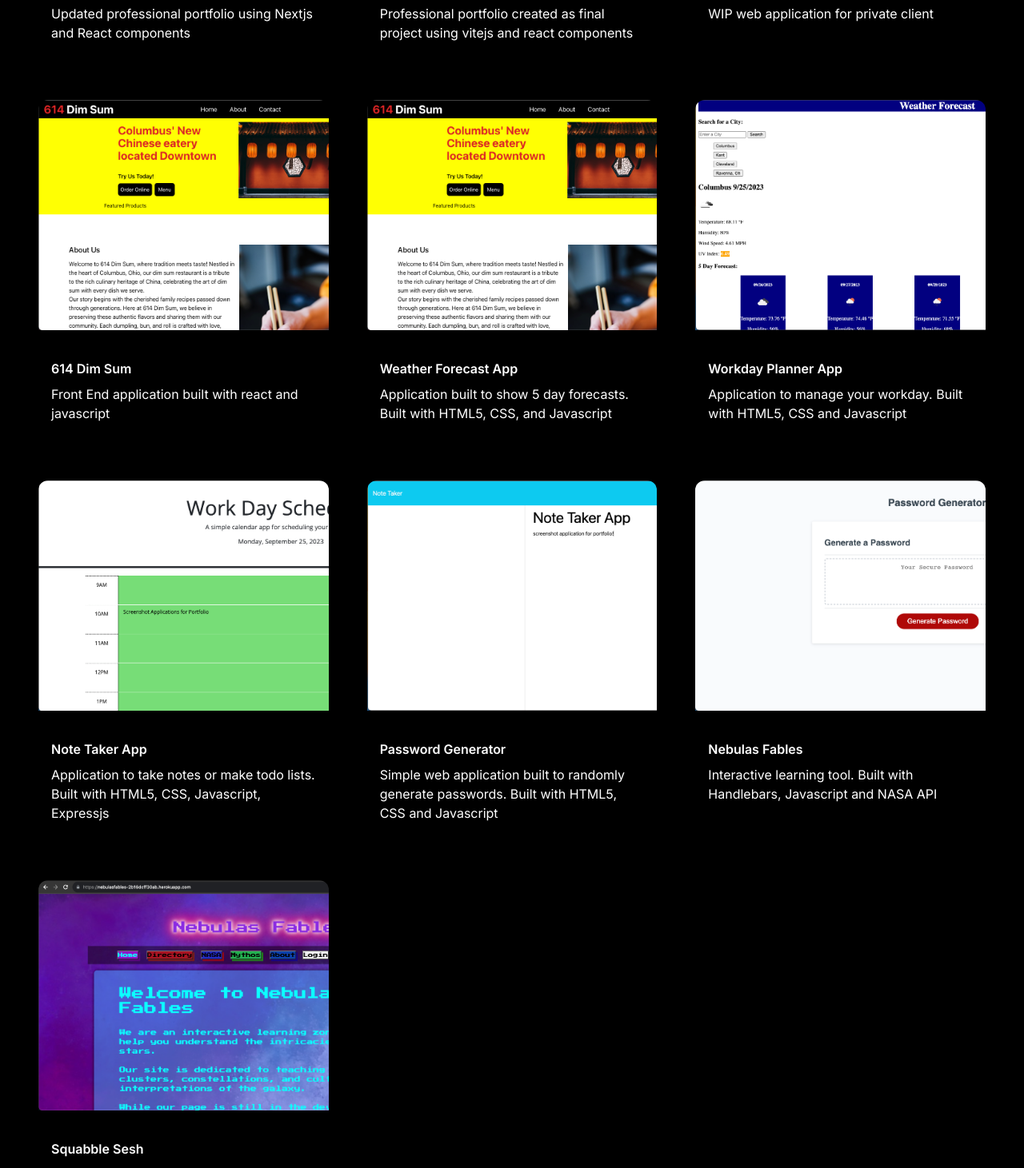
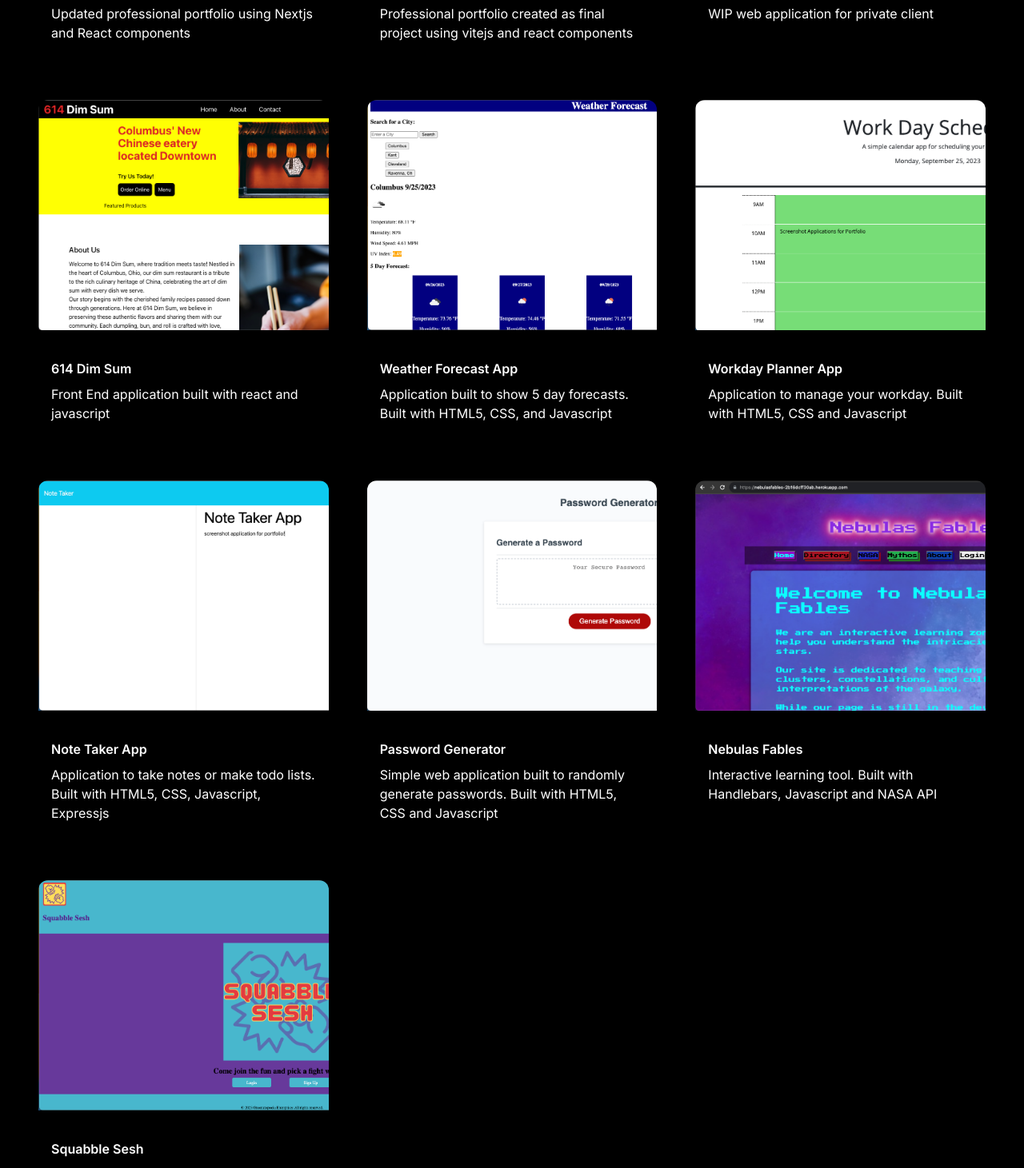
Before and after one commit to derekmeduri/react-portfolio-2.0, a Next.js app: page / in a window 1280 px wide. Shown: the part 1780-3241 px from the top of the page at 80% size. Built offline with nearby package versions, Linux system fonts and the light colour scheme.

Commit message:
updating links

```diff
--- a/src/components/ProjectSection.jsx
+++ b/src/components/ProjectSection.jsx
@@ -48,7 +48,7 @@ const projectData = [
         id: 5,
         title: "Weather Forecast App",
         description: "Application built to show 5 day forecasts. Built with HTML5, CSS, and Javascript",
-        image: "/images/projects/4.png",
+        image: "/images/projects/5.png",
         tag: ["All", "Bootcamp"],
         gitUrl: "https://github.com/derekmeduri/weather-forecast",
         previewUrl: "https://derekmeduri.github.io/weather-forecast/"
@@ -57,7 +57,7 @@ const projectData = [
         id: 6,
         title: "Workday Planner App",
         description: "Application to manage your workday. Built with HTML5, CSS and Javascript",
-        image: "/images/projects/5.png",
+        image: "/images/projects/6.png",
         tag: ["All", "Bootcamp"],
         gitUrl: "https://github.com/derekmeduri/workday-planner",
         previewUrl: "https://derekmeduri.github.io/workday-planner/"
@@ -67,7 +67,7 @@ const projectData = [
         id: 7,
         title: "Note Taker App",
         description: "Application to take notes or make todo lists. Built with HTML5, CSS, Javascript, Expressjs",
-        image: "/images/projects/6.png",
+        image: "/images/projects/7.png",
         tag: ["All", "Bootcamp"],
         gitUrl: "https://github.com/derekmeduri/note-taker",
         previewUrl: "https://meduri-note-taker-86eae7654fa3.herokuapp.com/"
@@ -77,7 +77,7 @@ const projectData = [
         id: 8,
         title: "Password Generator",
         description: "Simple web application built to randomly generate passwords. Built with HTML5, CSS and Javascript",
-        image: "/images/projects/7.png",
+        image: "/images/projects/8.png",
         tag: ["All", "Bootcamp"],
         gitUrl: "https://github.com/derekmeduri/password-generator",
         previewUrl: "https://derekmeduri.github.io/password-generator/"
@@ -87,7 +87,7 @@ const projectData = [
         id: 9,
         title: "Nebulas Fables",
         description: "Interactive learning tool. Built with Handlebars, Javascript and NASA API",
-        image: "/images/projects/8.png",
+        image: "/images/projects/9.png",
         tag: ["All", "Bootcamp"],
         gitUrl: "https://github.com/derekmeduri/nebulas-fables",
         previewUrl: "/"
@@ -97,7 +97,7 @@ const projectData = [
         id: 10,
         title: "Squabble Sesh",
         description: "Social Media Application. Built with Vitejs, Javascript, Express, Apollo and MongoDB",
-        image: "/images/projects/9.png",
+        image: "/images/projects/10.png",
         tag: ["All", "Bootcamp"],
         gitUrl: "https://github.com/derekmeduri/Squabble-Sesh",
         previewUrl: "/"
```
